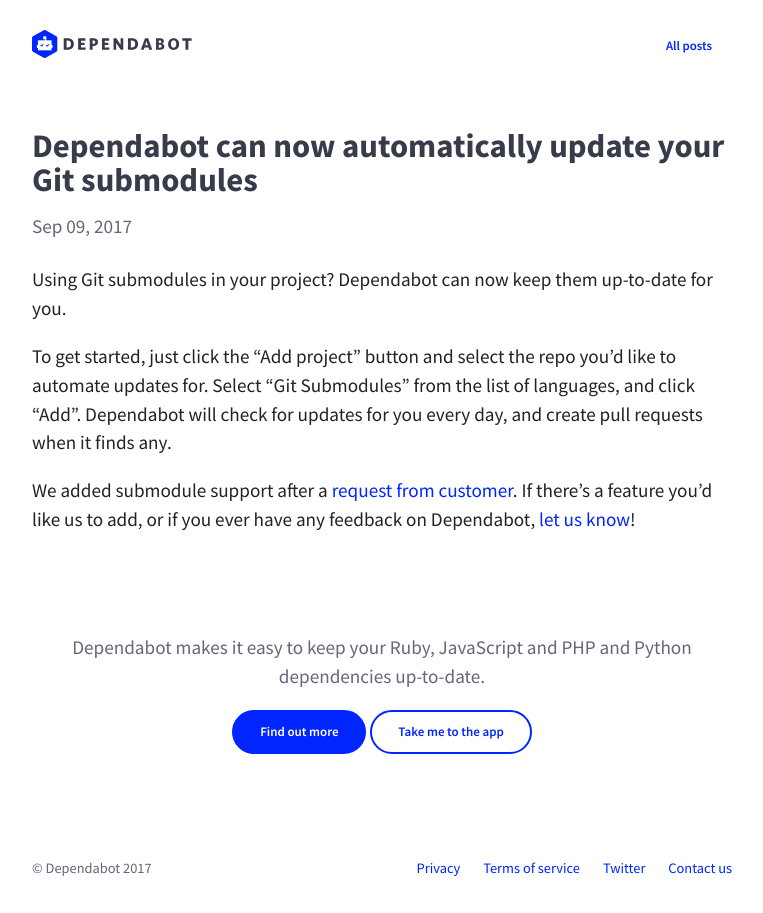
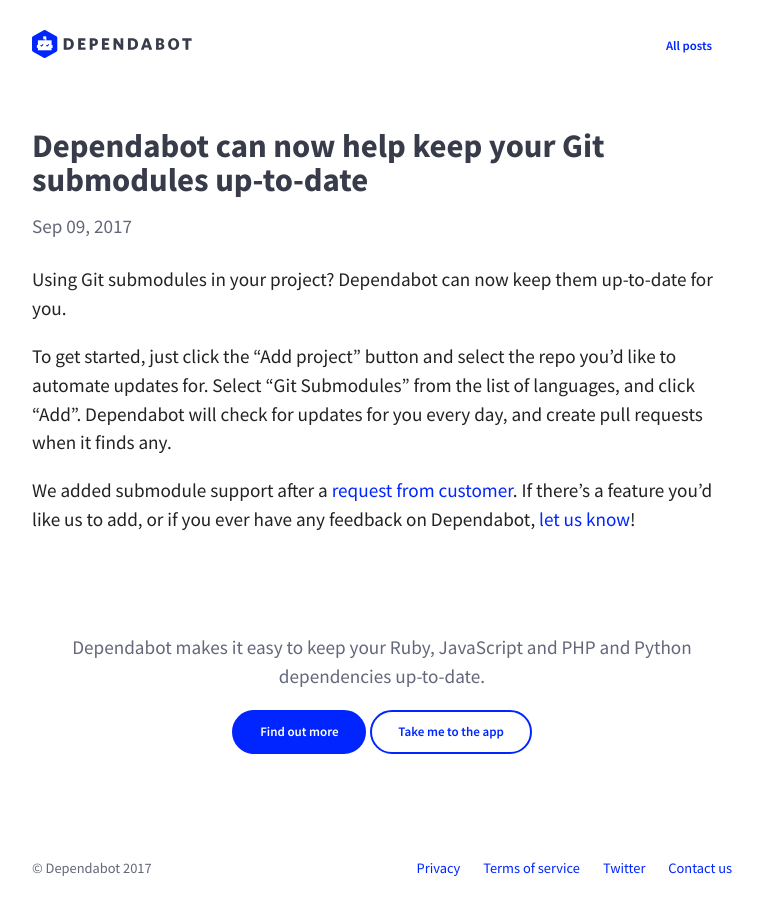
Before and after one commit to desenvolvedorIcotrade/App.bot, a Jekyll site: the page built from blog/_posts/2017-09-09-dependabot-now-supports-git-submodules.md, in a window 1280 px wide. Shown: the whole page, without its empty margins (258-1021 px from the left). Built offline with Jekyll 4.4.1, drawn with Linux system fonts in a browser that asks for light colours; nearby versions of some CDN libraries.

Commit message:
Better title

```diff
--- a/blog/_posts/2017-09-09-dependabot-now-supports-git-submodules.md
+++ b/blog/_posts/2017-09-09-dependabot-now-supports-git-submodules.md
@@ -1,6 +1,6 @@
 ---
 layout: post
-title:  "Dependabot can now automatically update your Git submodules"
+title:  "Dependabot can now help keep your Git submodules up-to-date"
 date:   2017-09-09 10:00:00 +0100
 ---
 
```
